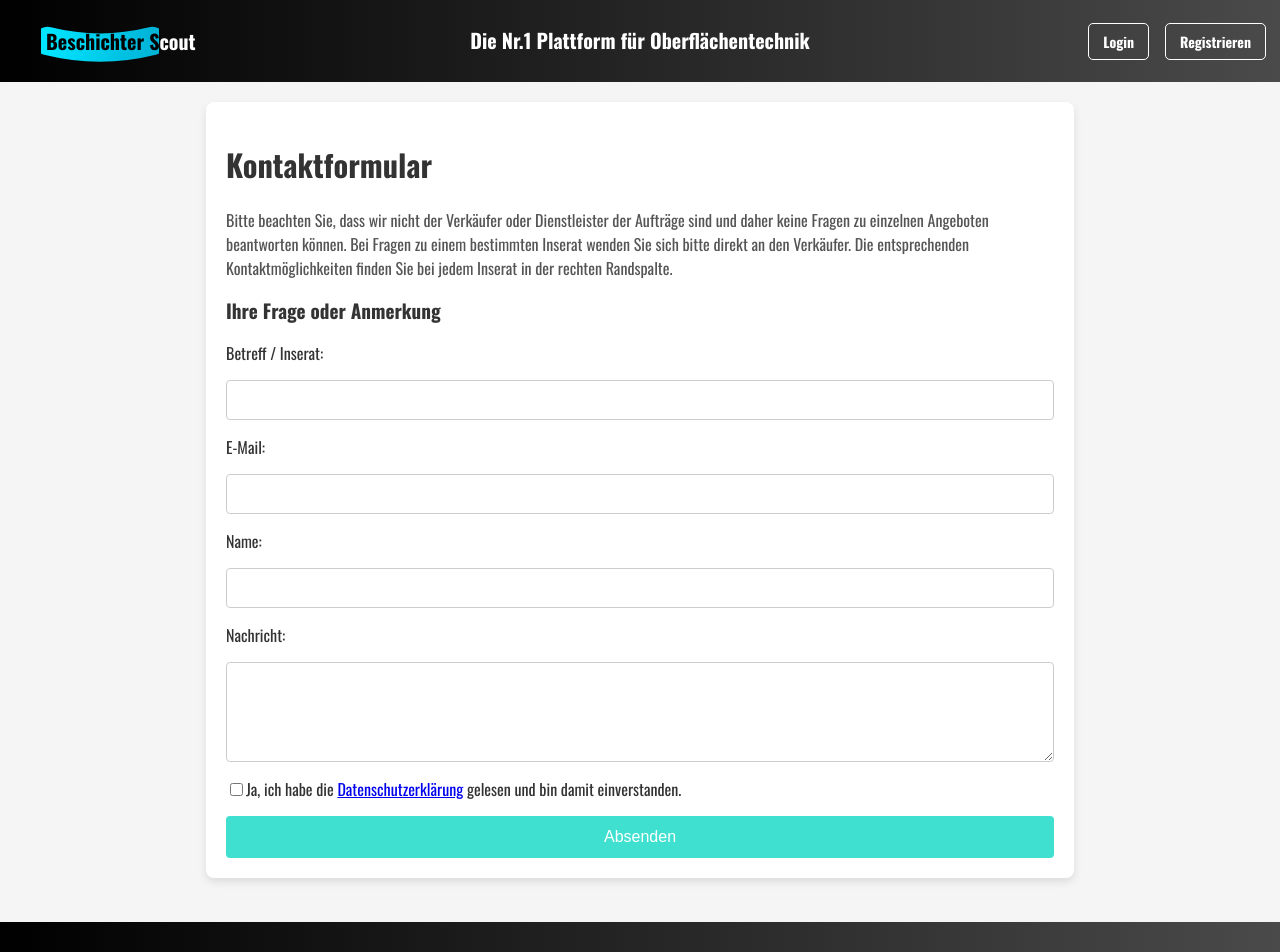
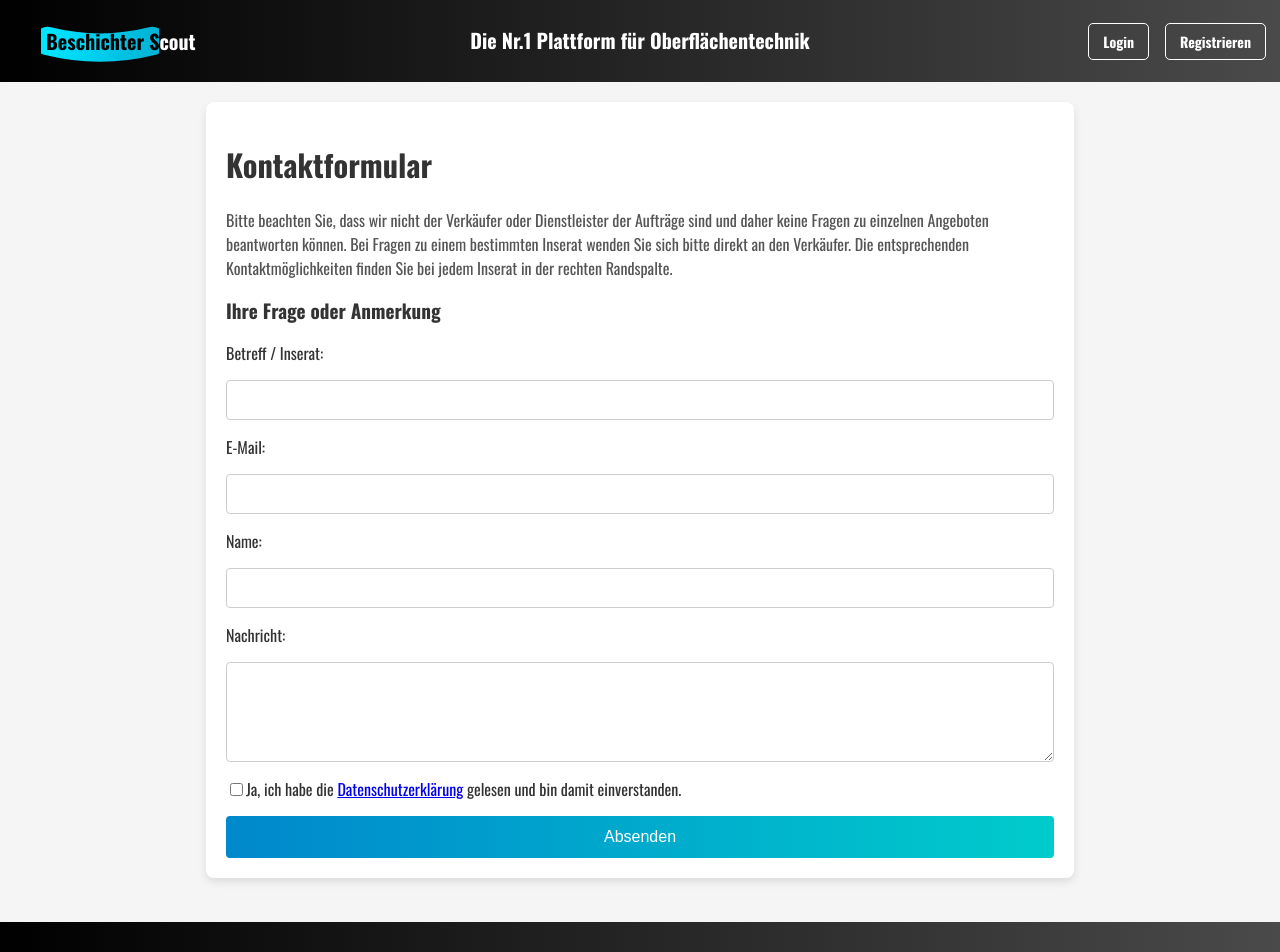
Before and after one commit to Berliner108/2, a Next.js app: page /kontakt in a window 1280 px wide. Shown: the top 952 px of the page. Built offline with nearby package versions, Linux system fonts and the light colour scheme.

Commit message:
Mein erster Commit

```diff
--- a/src/app/kontakt/kontakt.module.css
+++ b/src/app/kontakt/kontakt.module.css
@@ -78,7 +78,7 @@
 /* Button */
 
 .button {
-  background: #40E0D0;
+  background: linear-gradient(90deg, #0088cc, #00cccc);;
   border: none;
   color: white;
   padding: 12px 24px;
@@ -89,7 +89,7 @@
 }
 
 .button:hover {
-  background-color: #38c0b2; /* Etwas dunklerer Türkis für den Hover-Effekt */
+  background: linear-gradient(90deg, #00cccc, #0088cc);
 }
 
 .button:active {
```
